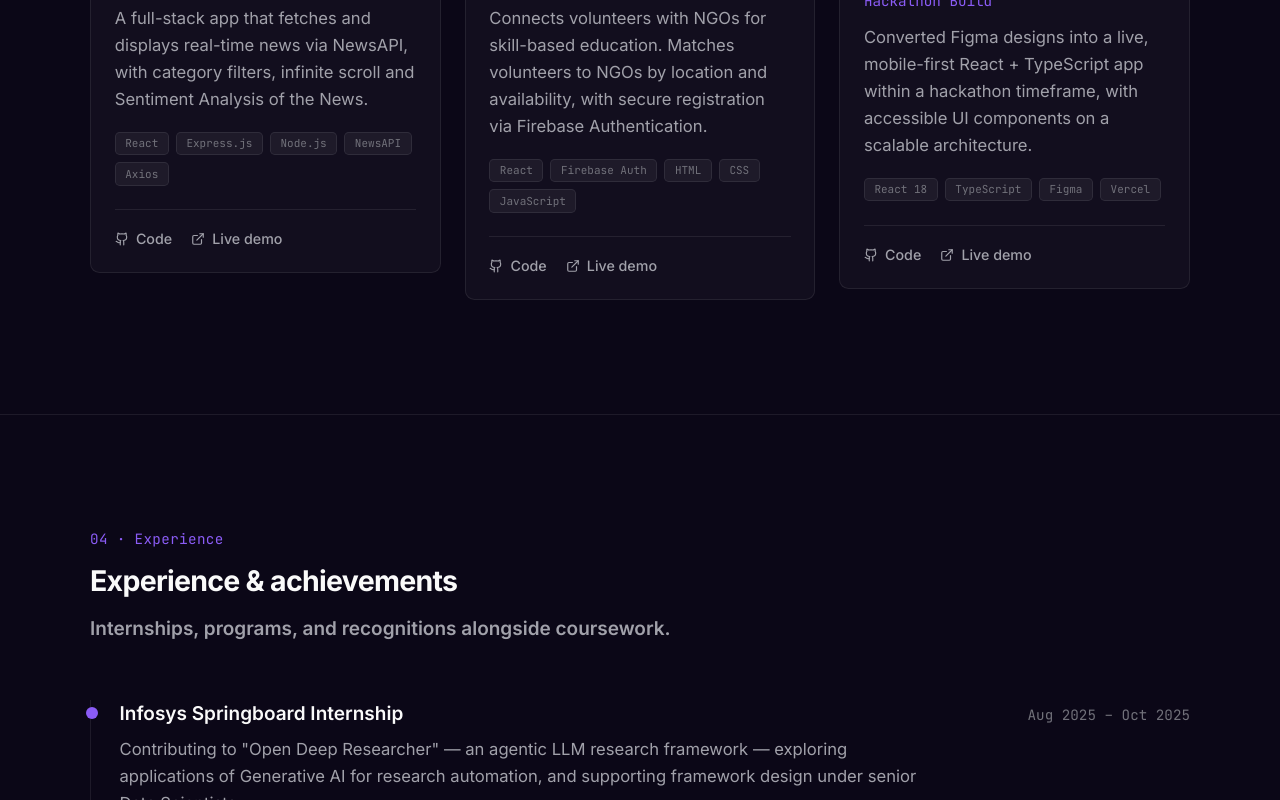
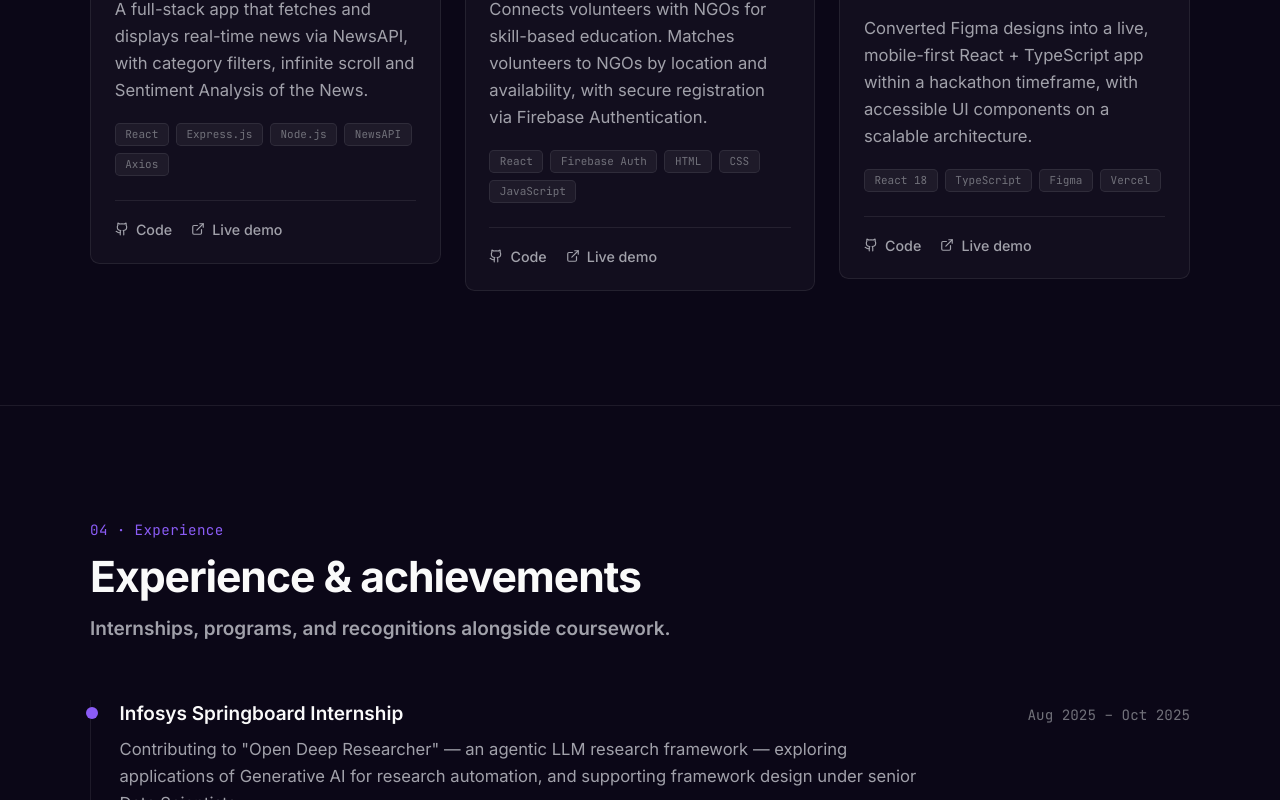
Before and after one commit to TAnisha016/tanisha-portfolio, a React (Vite) app: page / in a window 1280 px wide. Shown: the part 1993-2793 px from the top of the page. Built offline with nearby package versions, Linux system fonts and the light colour scheme.

Commit message:
word size

```diff
--- a/src/components/Experience.jsx
+++ b/src/components/Experience.jsx
@@ -9,6 +9,7 @@ export default function Experience() {
       <div className="max-w-content mx-auto">
         <Reveal>
           <SectionHeading
+            size = "large"
             eyebrow="04 · Experience"
             title="Experience & achievements"
             description="Internships, programs, and recognitions alongside coursework."
--- a/src/components/SectionHeading.jsx
+++ b/src/components/SectionHeading.jsx
@@ -8,7 +8,7 @@ export default function SectionHeading({
 }) {
   const headingSize =
     size === "large"
-      ? "text-4xl sm:text-5xl"
+      ? "text-4xl sm:text-4xl"
       : "text-2xl sm:text-2xl";
 
   return (
```
